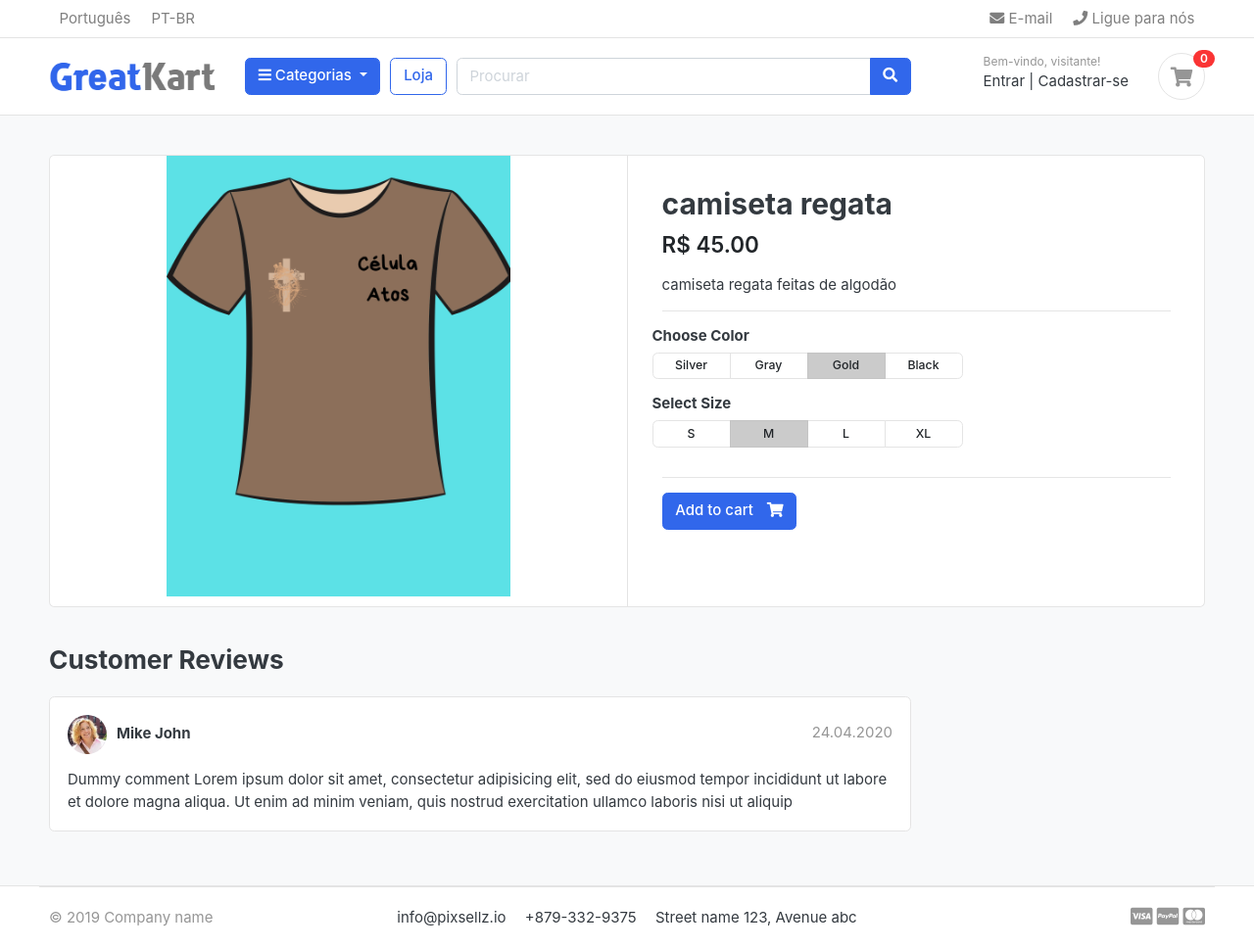
After one commit to LucasPimentel77/ecomerce, a Django app: a page that uses ecom/templates/includes/navbar.html in a window 1280 px wide. The commit adds this page. Shown: the whole page at 98% size. Run offline with Django 5.2, Linux system fonts and the light colour scheme; data comes from the database, SQL or seed files in the repository; both versions use the stored data as it was after the commit; some libraries are stand-ins or nearby versions; some web fonts are replaced.

Commit message:
criando detalhes de produtos

```diff
--- a/ecom/produtos/models.py
+++ b/ecom/produtos/models.py
@@ -1,4 +1,5 @@
 from django.db import models
+from django.urls import reverse
 
 class Produto(models.Model):
     categoria = models.ForeignKey('categoria.Categoria', on_delete=models.CASCADE)
@@ -14,3 +15,6 @@ class Produto(models.Model):
 
     def __str__(self):
         return self.produto_nome
+
+    def get_url(self):
+        return reverse('produto_detalhe', args=[self.categoria.slug, self.slug])
--- a/ecom/produtos/urls.py
+++ b/ecom/produtos/urls.py
@@ -3,5 +3,6 @@ from produtos import views
 
 urlpatterns = [
     path('', views.visualizarProdutos, name='produtos'),
-    path('<slug:slug>/', views.visualizarProdutos, name='produtos_por_categoria'),
+    path('<slug:categoria_slug>/', views.visualizarProdutos, name='produtos_por_categoria'),
+    path('<slug:categoria_slug>/<slug:produto_slug>/', views.produtoDetalhe, name='produto_detalhe'),
 ]
--- a/ecom/produtos/views.py
+++ b/ecom/produtos/views.py
@@ -2,12 +2,12 @@ from django.shortcuts import get_object_or_404, render
 from categoria.models import Categoria
 from produtos.models import Produto
 
-def visualizarProdutos(request, slug=None):
+def visualizarProdutos(request, categoria_slug=None):
     categoria = None
     produtos = None
 
-    if slug != None:
-        categoria = get_object_or_404(Categoria, slug=slug)
+    if categoria_slug != None:
+        categoria = get_object_or_404(Categoria, slug=categoria_slug)
         produtos = Produto.objects.filter(categoria=categoria, esta_disponivel=True)
         produtos_quant = produtos.count()
 
@@ -20,3 +20,14 @@ def visualizarProdutos(request, slug=None):
         'produtos_quant': produtos_quant,
     }
     return render(request, 'produtos/produtos.html', contexto)
+
+def produtoDetalhe(request, categoria_slug, produto_slug):
+    try:
+        produto = Produto.objects.get(categoria__slug=categoria_slug, slug=produto_slug)
+    except Exception as e:
+        raise e
+
+    contexto = {
+        'produto': produto,
+    }
+    return render(request, 'produtos/produto_detalhe.html', contexto)
--- a/ecom/templates/includes/navbar.html
+++ b/ecom/templates/includes/navbar.html
@@ -3,17 +3,17 @@
 <nav class="navbar p-md-0 navbar-expand-sm navbar-light border-bottom">
     <div class="container">
         <button class="navbar-toggler" type="button" data-toggle="collapse" data-target="#navbarTop4"
-                aria-controls="navbarNav" aria-expanded="false" aria-label="Toggle navigation">
+                aria-controls="navbarNav" aria-expanded="false" aria-label="Alternar navegação">
             <span class="navbar-toggler-icon"></span>
         </button>
         <div class="collapse navbar-collapse" id="navbarTop4">
             <ul class="navbar-nav mr-auto">
-                <li class="nav-item dropdown"><a href="#" class="nav-link">English</a></li>
-                <li class="nav-item dropdown"><a href="#" class="nav-link">USD</a></li>
+                <li class="nav-item dropdown"><a href="#" class="nav-link">Português</a></li>
+                <li class="nav-item dropdown"><a href="#" class="nav-link">PT-BR</a></li>
             </ul>
             <ul class="navbar-nav">
-                <li><a href="#" class="nav-link"><i class="fa fa-envelope"></i> Email</a></li>
-                <li><a href="#" class="nav-link"><i class="fa fa-phone"></i> Call us</a></li>
+                <li><a href="#" class="nav-link"><i class="fa fa-envelope"></i> E-mail</a></li>
+                <li><a href="#" class="nav-link"><i class="fa fa-phone"></i> Ligue para nós</a></li>
             </ul>
         </div>
     </div>
@@ -23,28 +23,28 @@
     <div class="container">
         <div class="row align-items-center">
             <div class="col-lg-2 col-md-3 col-6">
-                <a href="./" class="brand-wrap">
+                <a href="{% url 'home' %}" class="brand-wrap">
                     <img class="logo" src="{% static 'images/logo.png' %}">
                 </a>
             </div>
             <div class="col-lg col-sm col-md col-6 flex-grow-0">
                 <div class="category-wrap dropdown d-inline-block float-right">
                     <button type="button" class="btn btn-primary dropdown-toggle" data-toggle="dropdown">
-                        <i class="fa fa-bars"></i> All category
+                        <i class="fa fa-bars"></i> Categorias
                     </button>
                     <div class="dropdown-menu">
-                        <a href="{% url 'produtos' %}">Todos os produtos</a>
+                        <a href="{% url 'produtos' %}">Todas as categorias</a>
                         {% for cat in cats %}
-                            <a class="dropdown-item" href="#">{{cat.categoria_nome}}</a>
+                            <a class="dropdown-item" href="{{ cat.get_url }}">{{ cat.categoria_nome }}</a>
                         {% endfor %}
-                        </div>
+                    </div>
                 </div>
             </div>
-            <a href="./store.html" class="btn btn-outline-primary">Store</a>
+            <a href="{% url 'produtos' %}" class="btn btn-outline-primary">Loja</a>
             <div class="col-lg col-md-6 col-sm-12 col">
                 <form action="#" class="search">
                     <div class="input-group w-100">
-                        <input type="text" class="form-control" style="width:60%;" placeholder="Search">
+                        <input type="text" class="form-control" style="width:60%;" placeholder="Procurar">
                         <div class="input-group-append">
                             <button class="btn btn-primary" type="submit">
                                 <i class="fa fa-search"></i>
@@ -56,10 +56,10 @@
             <div class="col-lg-3 col-sm-6 col-8 order-2 order-lg-3">
                 <div class="d-flex justify-content-end mb-3 mb-lg-0">
                     <div class="widget-header">
-                        <small class="title text-muted">Welcome guest!</small>
+                        <small class="title text-muted">Bem-vindo, visitante!</small>
                         <div>
-                            <a href="./signin.html">Sign in</a> <span class="dark-transp"> | </span>
-                            <a href="./register.html"> Register</a>
+                            <a href="./signin.html">Entrar</a> <span class="dark-transp"> | </span>
+                            <a href="./register.html">Cadastrar-se</a>
                         </div>
                     </div>
                     <a href="./cart.html" class="widget-header pl-3 ml-3">
--- /dev/null
+++ b/ecom/templates/produtos/produto_detalhe.html
@@ -0,0 +1,120 @@
+{% extends 'base.html' %}
+
+{% block content %}
+
+<section class="section-content padding-y bg">
+<div class="container">
+
+<!-- ============================ COMPONENT 1 ================================= -->
+<div class="card">
+	<div class="row no-gutters">
+		<aside class="col-md-6">
+<article class="gallery-wrap">
+	<div class="img-big-wrap">
+	   <a href="#"><img src="{{produto.imagem.url}}"></a>
+	</div> <!-- img-big-wrap.// -->
+
+</article> <!-- gallery-wrap .end// -->
+		</aside>
+		<main class="col-md-6 border-left">
+<article class="content-body">
+
+<h2 class="title">{{produto.produto_nome}}</h2>
+
+<div class="mb-3">
+	<var class="price h4">R$ {{produto.preco}}</var>
+</div>
+
+<p>{{produto.descricao}}</p>
+
+
+<hr>
+	<div class="row">
+		<div class="item-option-select">
+			<h6>Choose Color</h6>
+			<div class="btn-group btn-group-sm btn-group-toggle" data-toggle="buttons">
+			  <label class="btn btn-light">
+			    <input type="radio" name="radio_color"> Silver
+			  </label>
+			  <label class="btn btn-light">
+			    <input type="radio" name="radio_color" > Gray
+			  </label>
+			  <label class="btn btn-light active">
+			    <input type="radio" name="radio_color checked"> Gold
+			  </label>
+			  <label class="btn btn-light">
+			    <input type="radio" name="radio_color"> Black
+			  </label>
+			</div>
+		</div>
+	</div> <!-- row.// -->
+	<div class="row">
+		<div class="item-option-select">
+			<h6>Select Size</h6>
+			<div class="btn-group btn-group-sm btn-group-toggle" data-toggle="buttons">
+			  <label class="btn btn-light">
+			    <input type="radio" name="radio_color"> S
+			  </label>
+			  <label class="btn btn-light active">
+			    <input type="radio" name="radio_color" checked> M
+			  </label>
+			  <label class="btn btn-light">
+			    <input type="radio" name="radio_color"> L
+			  </label>
+			  <label class="btn btn-light">
+			    <input type="radio" name="radio_color"> XL
+			  </label>
+			</div>
+		</div>
+	</div> <!-- row.// -->
+	<hr>
+	{% if produto.estoque == 0 %}
+		<p class="text-danger">Produto não disponivel</p>
+	{% else %}
+		<a href="./product-detail.html" class="btn  btn-primary"> <span class="text">Add to cart</span> <i class="fas fa-shopping-cart"></i>  </a>
+	{% endif %}
+</article> <!-- product-info-aside .// -->
+		</main> <!-- col.// -->
+	</div> <!-- row.// -->
+</div> <!-- card.// -->
+<!-- ============================ COMPONENT 1 END .// ================================= -->
+
+<br>
+
+<div class="row">
+			<div class="col-md-9">
+
+	<header class="section-heading">
+		<h3>Customer Reviews </h3>
+
+	</header>
+
+	<article class="box mb-3">
+		<div class="icontext w-100">
+			<img src="./images/avatars/avatar1.jpg" class="img-xs icon rounded-circle">
+			<div class="text">
+				<span class="date text-muted float-md-right">24.04.2020 </span>
+				<h6 class="mb-1">Mike John </h6>
+
+			</div>
+		</div> <!-- icontext.// -->
+		<div class="mt-3">
+			<p>
+				Dummy comment Lorem ipsum dolor sit amet, consectetur adipisicing elit, sed do eiusmod
+				tempor incididunt ut labore et dolore magna aliqua. Ut enim ad minim veniam,
+				quis nostrud exercitation ullamco laboris nisi ut aliquip
+			</p>
+		</div>
+	</article>
+
+
+
+	</div> <!-- col.// -->
+</div> <!-- row.// -->
+
+
+</div> <!-- container .//  -->
+</section>
+<!-- ========================= SECTION CONTENT END// ========================= -->
+
+{% endblock%}
```
Also changed, not shown: ecom/templates/home.html (+6 -4 lines), ecom/templates/produtos/produtos.html (+7 -3 lines), ecom/db.sqlite3.
